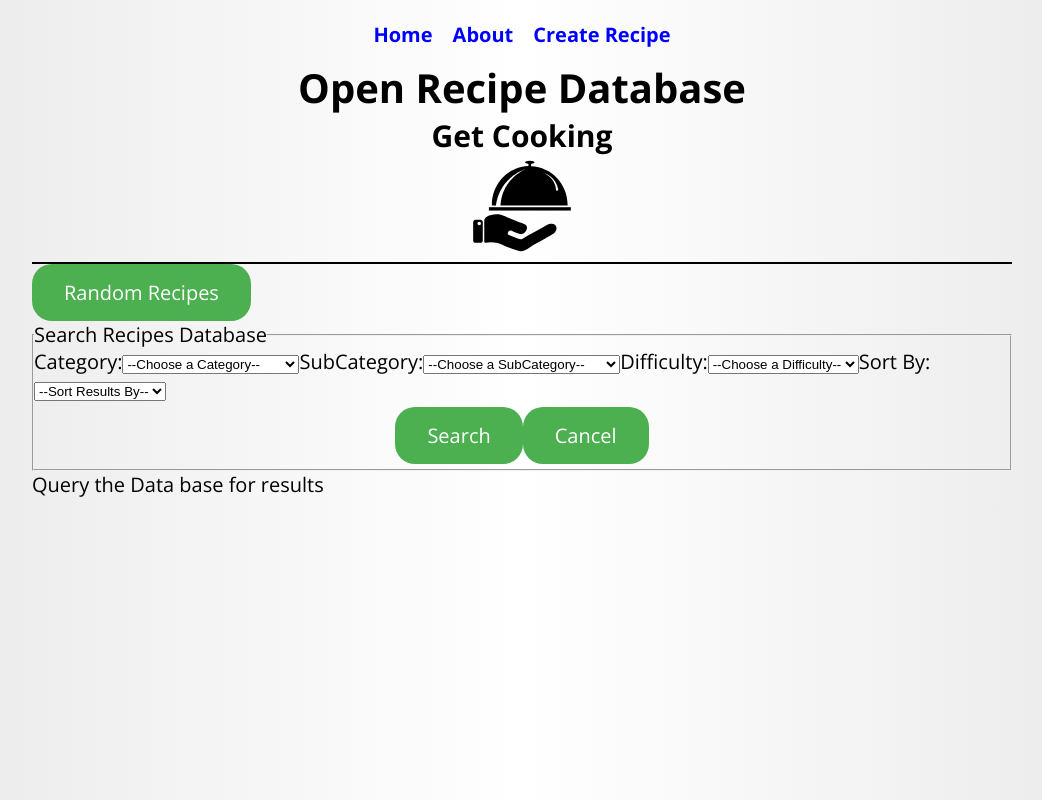
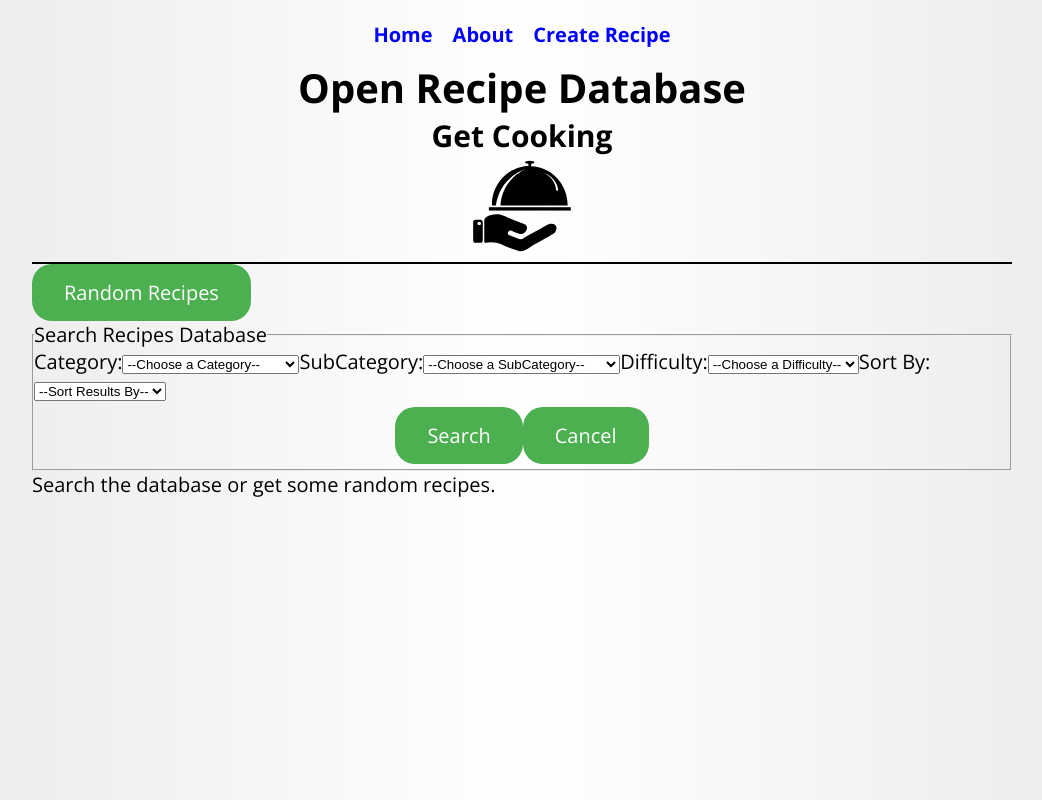
Before and after one commit to ARogala/open-recipe-db, a React (Create React App) app in the folder client/: page / in a window 1280 px wide. Shown: the whole page, without its empty margins (118-1160 px from the left). Built offline with nearby package versions, Linux system fonts and the light colour scheme.

Commit message:
improve error handling

```diff
--- a/client/src/components/Results.js
+++ b/client/src/components/Results.js
@@ -51,28 +51,21 @@ class Results extends React.Component {
 
 	render() {
 		console.log('Recipes: ', this.props.recipes);
-		const result = this.props.recipes;
-
-		const error = result.error;
-		const loaded = result.loaded;
-		const btnClicked = result.btnClicked;
-		if (error) {
+		const { error, loaded, btnClicked, recipes } = this.props.recipes;
+		//api will send an error obj on recipes if server error occurs
+		if (error || recipes.error) {
 			return this.renderError();
 		} else if (loaded === false && btnClicked === true) {
 			return this.renderLoader();
-		} else if (
-			result.recipes !== null &&
-			loaded === true &&
-			(Object.keys(result.recipes).length !== 0 && result.recipes.constructor === Object)
-		) {
+		} else if (loaded === true && recipes.all) {
 			return (
 				<div>
-					<p>Total Results: {result.recipes.count}</p>
-					{this.renderRecipeList(result.recipes.all)}
+					<p>Total Results: {recipes.count}</p>
+					{this.renderRecipeList(recipes.all)}
 				</div>
 			);
 		} else {
-			return <div>Query the Data base for results</div>;
+			return <div>Search the database or get some random recipes.</div>;
 		}
 	}
 }
--- a/client/src/redux/reducers/apiGetReducers.js
+++ b/client/src/redux/reducers/apiGetReducers.js
@@ -8,7 +8,7 @@ import {
 } from '../actions/types';
 
 const initialState = {
-	recipes: { error: null, loaded: false, btnClicked: false, recipes: null }
+	recipes: { error: null, loaded: false, btnClicked: false, recipes: {} }
 };
 
 export const recipes = (recipes = initialState.recipes, action) => {
@@ -18,7 +18,7 @@ export const recipes = (recipes = initialState.recipes, action) => {
 				error: null,
 				loaded: action.payload.loaded,
 				btnClicked: action.payload.btnClicked,
-				recipes: null
+				recipes: {}
 			};
 		case GET_FILTERED_RECIPES_SUCCESS:
 			return {
@@ -32,14 +32,14 @@ export const recipes = (recipes = initialState.recipes, action) => {
 				error: action.payload.error,
 				loaded: action.payload.loaded,
 				btnClicked: action.payload.btnClicked,
-				recipes: null
+				recipes: {}
 			};
 		case GET_RANDOM_RECIPES:
 			return {
 				error: null,
 				loaded: action.payload.loaded,
 				btnClicked: action.payload.btnClicked,
-				recipes: null
+				recipes: {}
 			};
 		case GET_RANDOM_RECIPES_SUCCESS:
 			return {
@@ -53,7 +53,7 @@ export const recipes = (recipes = initialState.recipes, action) => {
 				error: action.payload.error,
 				loaded: action.payload.loaded,
 				btnClicked: action.payload.btnClicked,
-				recipes: null
+				recipes: {}
 			};
 		default:
 			return recipes;
```
